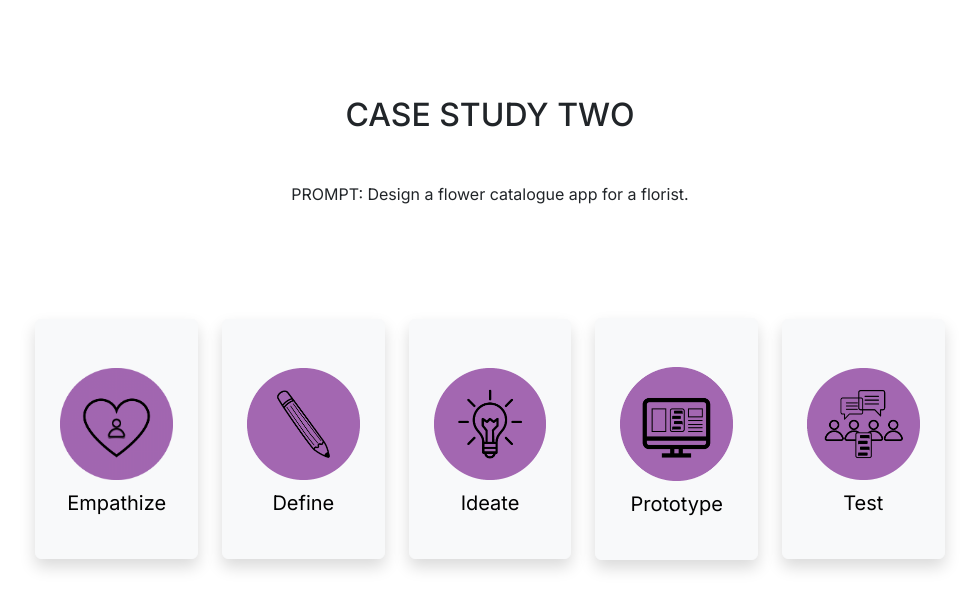
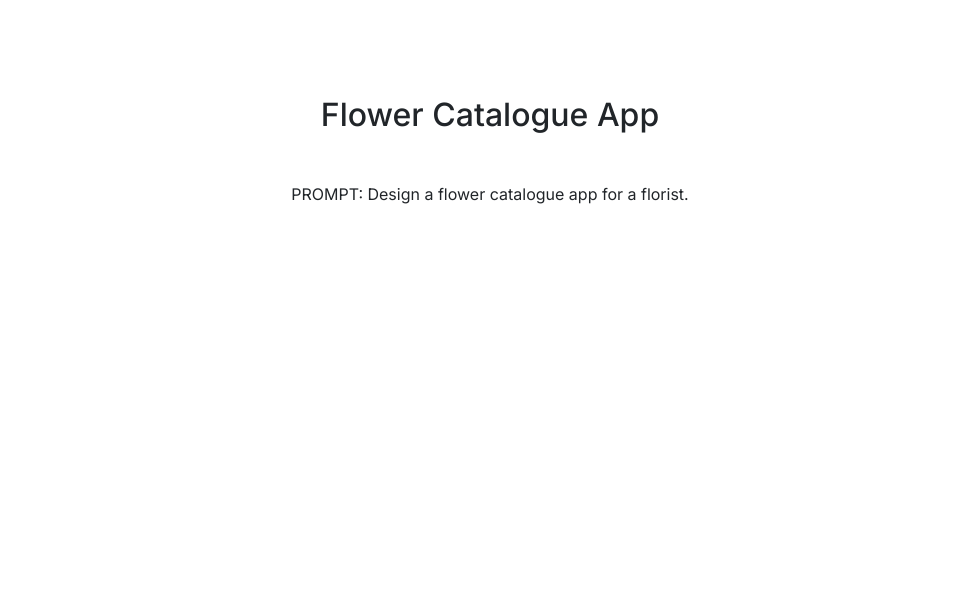
Before and after one commit to MariolaH/Design-Portfolio, a Next.js app: page /caseStudyTwo in a window 1280 px wide. Shown: the top 610 px of the page, without its empty margins (150-1129 px from the left). Built offline with nearby package versions, Linux system fonts and the light colour scheme.

Commit message:
content updates

```diff
--- a/src/app/caseStudyOne/page.tsx
+++ b/src/app/caseStudyOne/page.tsx
@@ -24,7 +24,7 @@ export default function caseStudyOne() {
               </div>
             </div>
             </div>
-            <div className="d-flex justify-content-center mt-5">
+            {/* <div className="d-flex justify-content-center mt-5">
           <div className="row justify-content-center mt-5 btn-round image-container">
             <LinkCard
               href="/caseStudyOne/empathize/"
@@ -52,7 +52,7 @@ export default function caseStudyOne() {
               text="Test"
             />
           </div>
-        </div>
+        </div> */}
       </section>
     </div>
   );
--- a/src/app/caseStudyThree/page.tsx
+++ b/src/app/caseStudyThree/page.tsx
@@ -10,7 +10,7 @@ export default function empathize() {
   return (
     <div>
       <section className="container text-center py-5">
-        <h2 className="mb-5 mt-5">CASE STUDY THREE</h2>
+        <h2 className="mb-5 mt-5">Museum App & Website </h2>
         <p className="mb-5 mt-5">
           PROMPT: Design an app and a responsive website for a public art museum
           to advertise exhibitions and events, provide museum information to
--- a/src/app/caseStudyTwo/page.tsx
+++ b/src/app/caseStudyTwo/page.tsx
@@ -9,11 +9,11 @@ export default function caseStudyTwo() {
   return (
     <div>
       <section className="container text-center py-5">
-        <h2 className="mb-5 mt-5">CASE STUDY TWO</h2>
+        <h2 className="mb-5 mt-5">Flower Catalogue App</h2>
         <p className="mb-5 mt-5">
         PROMPT: Design a flower catalogue app for a florist.
         </p>
-        <div className="d-flex justify-content-center mt-5">
+        {/* <div className="d-flex justify-content-center mt-5">
           <div className="row justify-content-center mt-5 btn-round image-container">
             <LinkCard
               href="/caseStudyThree/empathize"
@@ -41,7 +41,7 @@ export default function caseStudyTwo() {
               text="Test"
             />
           </div>
-        </div>
+        </div> */}
       </section>
     </div>
   );
```
